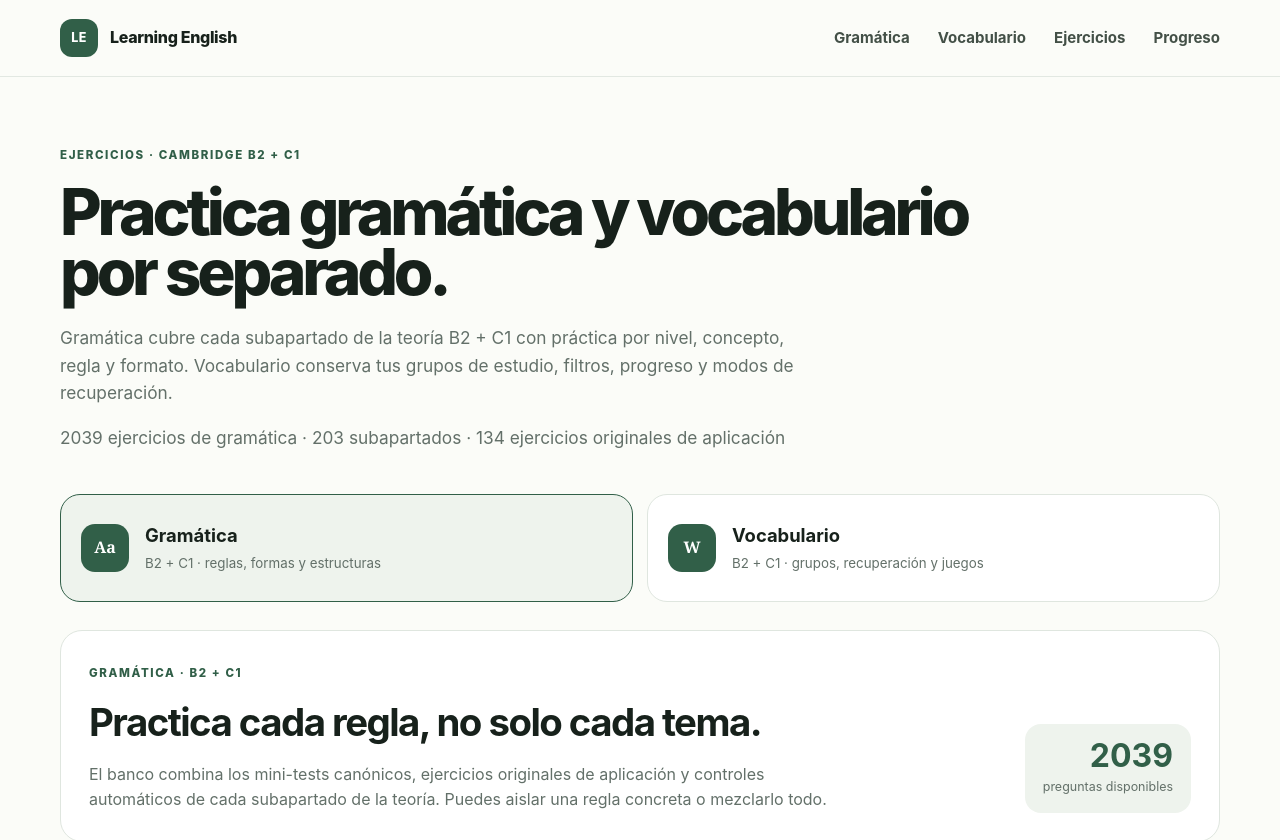
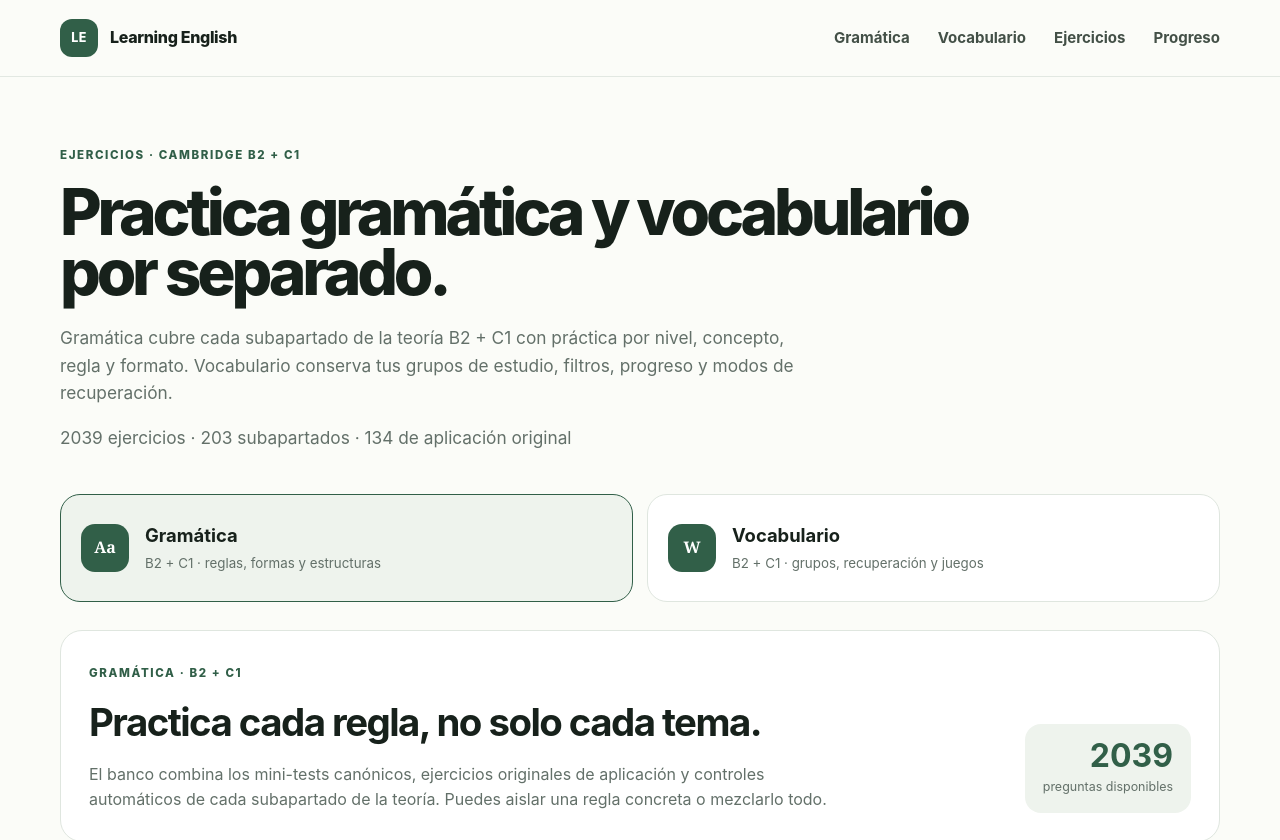
Before and after one commit to susinodevelop/learningenglish, a Next.js app: page /games in a window 1280 px wide. Shown: the top 840 px of the page. Built offline with nearby package versions, Linux system fonts and the light colour scheme.

Commit message:
chore: keep exercise coverage copy concise

```diff
--- a/app/games/page.tsx
+++ b/app/games/page.tsx
@@ -30,7 +30,7 @@ export default function GamesPage() {
           y formato. Vocabulario conserva tus grupos de estudio, filtros, progreso y modos de recuperación.
         </p>
         <p>
-          {grammarExerciseCount} ejercicios de gramática · {grammarExerciseSections.length} subapartados · {grammarExerciseApplicationCount} ejercicios originales de aplicación
+          {grammarExerciseCount} ejercicios · {grammarExerciseSections.length} subapartados · {grammarExerciseApplicationCount} de aplicación original
         </p>
       </header>
 
```
